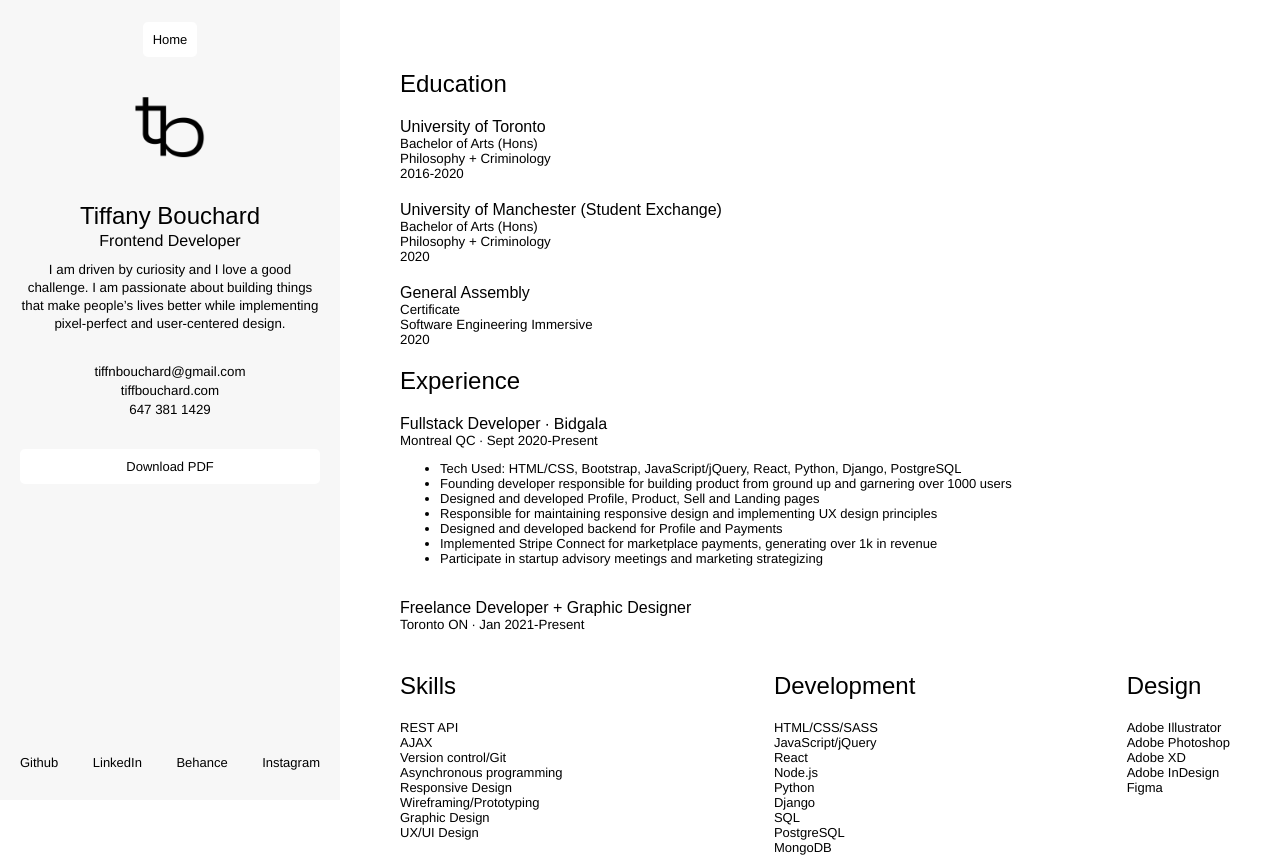
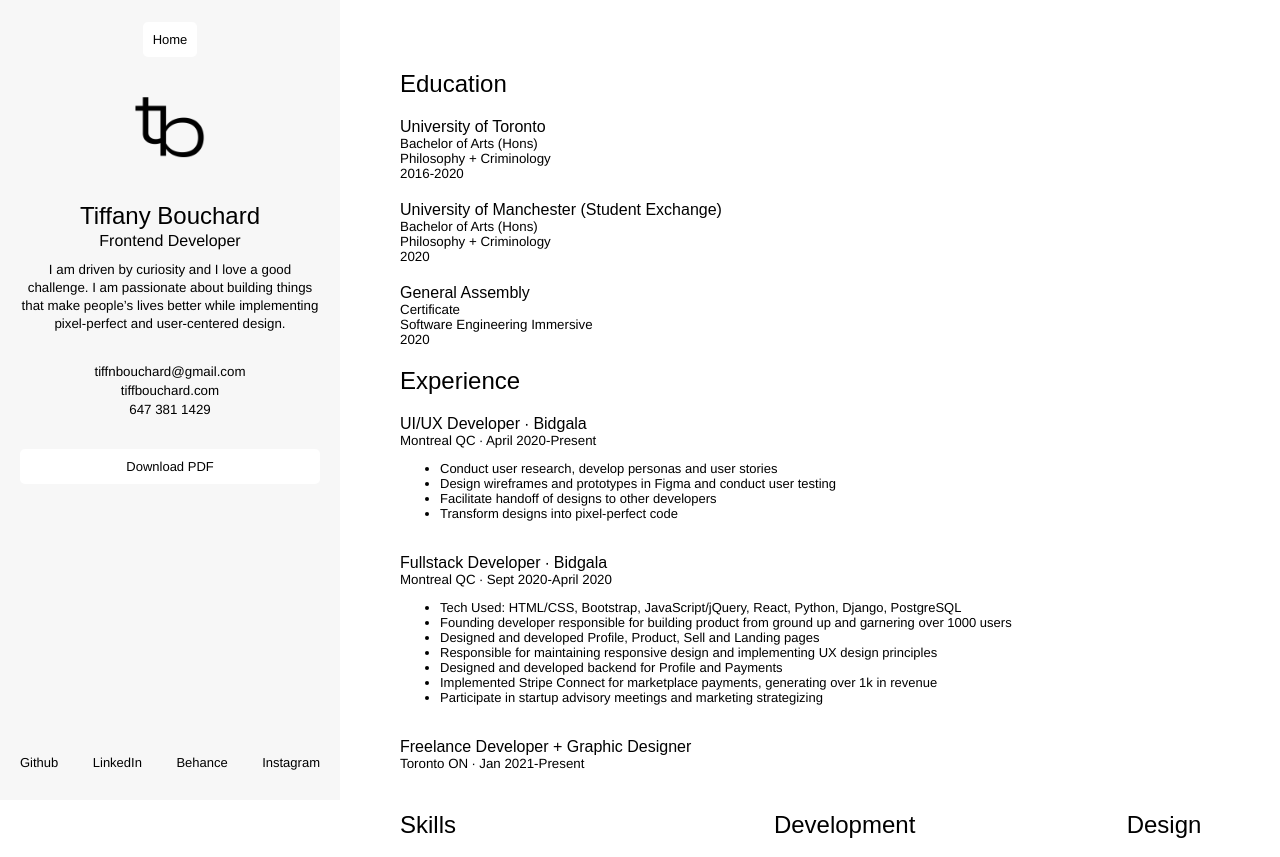
Before and after one commit to tiffbouchard/portfolio2, a React (Create React App) app: page /resume in a window 1280 px wide. Shown: the top 857 px of the page. Built offline with nearby package versions, Linux system fonts and the light colour scheme; a web font is replaced by a local one.

Commit message:
Update Resume.js

```diff
--- a/src/pages/Resume.js
+++ b/src/pages/Resume.js
@@ -101,6 +101,10 @@ const SubSection = styled.div`
   display: flex;
   flex-direction: column;
   margin: 20px 0px;
+  a {
+    font-family: degular,sans-serif;
+    font-weight: 400;
+  }
   h4 {
     margin: 0px;
     padding: 0;
@@ -177,9 +181,19 @@ const Resume = props => {
           </div>
           <div>
             <h2>Experience</h2>
+             <SubSection>
+              <h4>UI/UX Developer ∙ <a href="https://instagram.com/bidgala" target="_blank" rel="noreferrer">Bidgala</a></h4>
+              <small>Montreal QC ∙ April 2020-Present</small>
+              <ul>
+                <li>Conduct user research, develop personas and user stories</li>
+                <li>Design wireframes and prototypes in Figma and conduct user testing</li>
+                <li>Facilitate handoff of designs to other developers</li>
+                <li>Transform designs into pixel-perfect code</li>
+              </ul>
+            </SubSection>
             <SubSection>
               <h4>Fullstack Developer ∙ <a href="https://instagram.com/bidgala" target="_blank" rel="noreferrer">Bidgala</a></h4>
-              <small>Montreal QC ∙ Sept 2020-Present</small>
+              <small>Montreal QC ∙ Sept 2020-April 2020</small>
               <ul>
                 <li>Tech Used: HTML/CSS, Bootstrap, JavaScript/jQuery, React, Python, Django, PostgreSQL</li>
                 <li>Founding developer responsible for building product from ground up and garnering over 1000 users</li>
```
